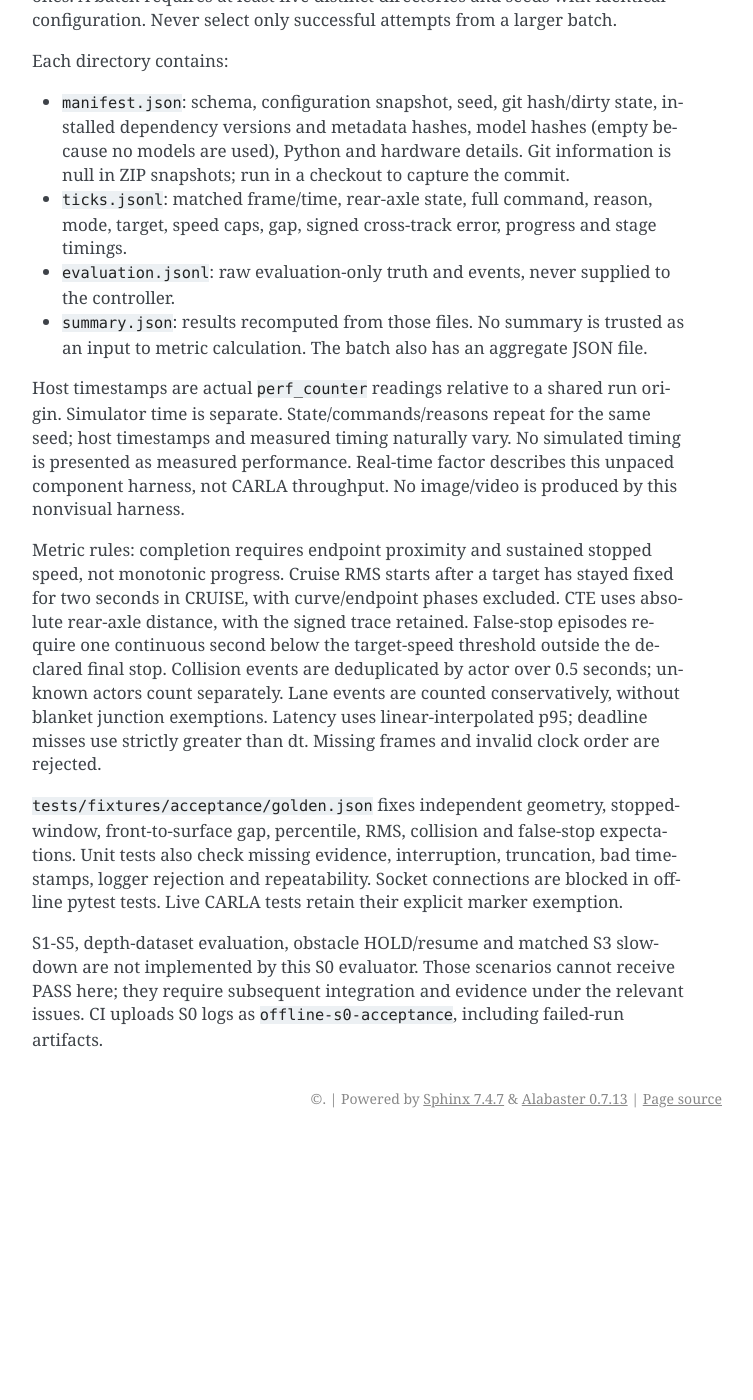
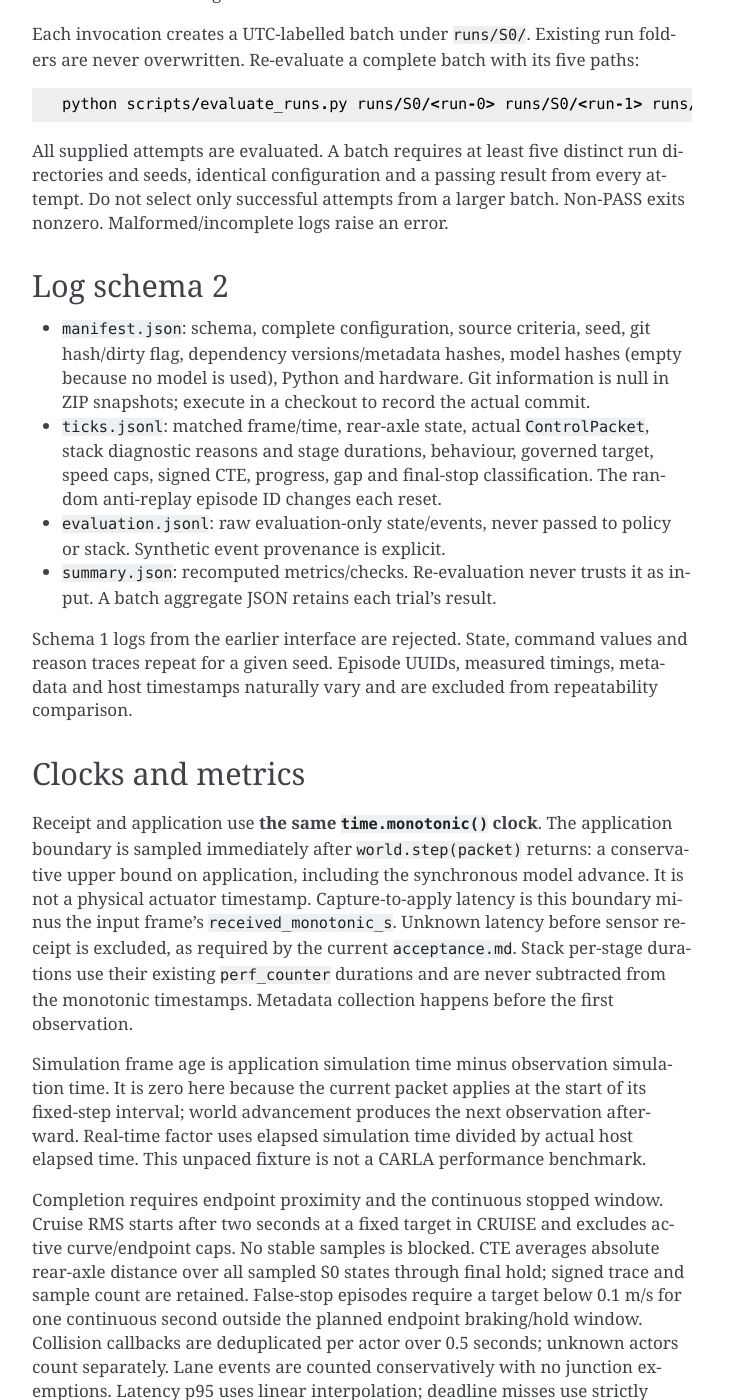
Before and after one commit to kkaaman/kkaaman-elec5308-a2-mo, a Sphinx documentation site: the page built from docs/acceptance-logging.md, in a window 1280 px wide and 1400 px high, scrolled down 776 px. Shown: the whole window, without its empty margins (388-1141 px from the left). Built offline with Sphinx 7.4.7, drawn with Linux system fonts in a browser that asks for light colours; before the commit the page ends 1914 px from its top, so only the background shows below that; some of the changed text lies outside the part shown.

Commit message:
Align acceptance logging with current stack and world contracts

````diff
--- a/docs/acceptance-logging.md
+++ b/docs/acceptance-logging.md
@@ -1,75 +1,104 @@
 # Offline acceptance logging (issue #37)
 
-The S0 component harness runs the inherited `PathFollower` against fixed-step
-bicycle dynamics on a straight 80 m route, without CARLA, neural models or network
-access. It starts at cruise speed, with a small seeded lateral offset, and must
-stop within goal tolerance for a continuous second. Five distinct seeds are used.
-This is **offline controller component evidence**, not a Town10HD result or
-validation of the complete autonomy/perception stack. The supplied snapshot has
-no `AutonomyStack` or `KinematicWorld`; integration with those upstream modules
-must be checked when they become available. Synthetic evaluation events are empty
-in this obstacle-free harness; collision sensing is not validated here.
+The S0 acceptance path uses the shared `KinematicWorld` and `SkeletonStack`
+with an `EmptyDetector` and the inherited `PathFollower` motion policy. No shared
+interfaces are modified. The world starts at cruise speed with a small seeded
+lateral offset on a straight 80 m legal graph edge. Completion requires endpoint
+proximity and speed <=0.1 m/s for a continuous second, not progress alone.
+Five distinct seeds are retained, including failures.
 
-From the repository root, after the documented editable install:
+This is **offline stack/world integration evidence with synthetic observations**.
+It does not validate learned perception, Town10HD, live collision/lane sensors,
+vehicle calibration, obstacle association or the complete CARLA stack. This
+kinematic world does not simulate physical contacts; its empty raw evaluation
+records are explicitly labelled synthetic. No real vehicle safety claim follows
+from their zero counts. No images/video are produced by this nonvisual harness.
+
+From the repository root after the documented editable install:
 
 ```powershell
 python scripts/run_s0_acceptance.py
 python -m pytest
-ruff check .
-sphinx-build -W docs docs/_build/html
+python -m ruff check .
+python -m sphinx -W -b html docs docs/_build/html
 ```
 
-The thresholds are in `configs/acceptance.json`, matching the provisional S0
-values in `acceptance.md`. Each invocation creates a new UTC-labelled batch and
-retains every trial. Existing directories are never overwritten. Rerun a saved
-batch using its five directory paths:
+`configs/acceptance.json` contains operational window settings and the S0
+thresholds. Before a run, the evaluator checks them against the authoritative
+`tests/fixtures/acceptance_definitions.json`; changed applicability, thresholds
+or run counts require an explicit evaluator update. The full source definitions
+are snapshotted in each manifest, so offline re-evaluation needs only the saved
+run files. Missing evidence never becomes zero or PASS.
+
+Each invocation creates a UTC-labelled batch under `runs/S0/`. Existing run
+folders are never overwritten. Re-evaluate a complete batch with its five paths:
 
 ```powershell
 python scripts/evaluate_runs.py runs/S0/<run-0> runs/S0/<run-1> runs/S0/<run-2> runs/S0/<run-3> runs/S0/<run-4> --output rechecked.json
 ```
 
-A non-PASS result exits nonzero. An incomplete or corrupt log raises an error;
-a missing metric is blocked. All supplied attempts are evaluated, including failed
-ones. A batch requires at least five distinct directories and seeds with identical
-configuration. Never select only successful attempts from a larger batch.
+All supplied attempts are evaluated. A batch requires at least five distinct
+run directories and seeds, identical configuration and a passing result from
+every attempt. Do not select only successful attempts from a larger batch.
+Non-PASS exits nonzero. Malformed/incomplete logs raise an error.
 
-Each directory contains:
+## Log schema 2
 
-- `manifest.json`: schema, configuration snapshot, seed, git hash/dirty state,
-  installed dependency versions and metadata hashes, model hashes (empty because
-  no models are used), Python and hardware details. Git information is null in
-  ZIP snapshots; run in a checkout to capture the commit.
-- `ticks.jsonl`: matched frame/time, rear-axle state, full command, reason, mode,
-  target, speed caps, gap, signed cross-track error, progress and stage timings.
-- `evaluation.jsonl`: raw evaluation-only truth and events, never supplied to
-  the controller.
-- `summary.json`: results recomputed from those files. No summary is trusted as
-  an input to metric calculation. The batch also has an aggregate JSON file.
+- `manifest.json`: schema, complete configuration, source criteria, seed,
+  git hash/dirty flag, dependency versions/metadata hashes, model hashes (empty
+  because no model is used), Python and hardware. Git information is null in
+  ZIP snapshots; execute in a checkout to record the actual commit.
+- `ticks.jsonl`: matched frame/time, rear-axle state, actual `ControlPacket`,
+  stack diagnostic reasons and stage durations, behaviour, governed target,
+  speed caps, signed CTE, progress, gap and final-stop classification. The
+  random anti-replay episode ID changes each reset.
+- `evaluation.jsonl`: raw evaluation-only state/events, never passed to policy
+  or stack. Synthetic event provenance is explicit.
+- `summary.json`: recomputed metrics/checks. Re-evaluation never trusts it as
+  input. A batch aggregate JSON retains each trial's result.
 
-Host timestamps are actual `perf_counter` readings relative to a shared run
-origin. Simulator time is separate. State/commands/reasons repeat for the same
-seed; host timestamps and measured timing naturally vary. No simulated timing
-is presented as measured performance. Real-time factor describes this unpaced
-component harness, not CARLA throughput. No image/video is produced by this
-nonvisual harness.
+Schema 1 logs from the earlier interface are rejected. State, command values and
+reason traces repeat for a given seed. Episode UUIDs, measured timings, metadata
+and host timestamps naturally vary and are excluded from repeatability comparison.
 
-Metric rules: completion requires endpoint proximity and sustained stopped
-speed, not monotonic progress. Cruise RMS starts after a target has stayed fixed
-for two seconds in CRUISE, with curve/endpoint phases excluded. CTE uses absolute
-rear-axle distance, with the signed trace retained. False-stop episodes require
-one continuous second below the target-speed threshold outside the declared
-final stop. Collision events are deduplicated by actor over 0.5 seconds; unknown
-actors count separately. Lane events are counted conservatively, without blanket
-junction exemptions. Latency uses linear-interpolated p95; deadline misses use
-strictly greater than dt. Missing frames and invalid clock order are rejected.
+## Clocks and metrics
 
-`tests/fixtures/acceptance/golden.json` fixes independent geometry, stopped-window,
-front-to-surface gap, percentile, RMS, collision and false-stop expectations.
-Unit tests also check missing evidence, interruption, truncation, bad timestamps,
-logger rejection and repeatability. Socket connections are blocked in offline
-pytest tests. Live CARLA tests retain their explicit marker exemption.
+Receipt and application use **the same `time.monotonic()` clock**. The application
+boundary is sampled immediately after `world.step(packet)` returns: a conservative
+upper bound on application, including the synchronous model advance. It is not a
+physical actuator timestamp. Capture-to-apply latency is this boundary minus the
+input frame's `received_monotonic_s`. Unknown latency before sensor receipt is
+excluded, as required by the current `acceptance.md`. Stack per-stage durations
+use their existing `perf_counter` durations and are never subtracted from the
+monotonic timestamps. Metadata collection happens before the first observation.
 
-S1-S5, depth-dataset evaluation, obstacle HOLD/resume and matched S3 slowdown are
-not implemented by this S0 evaluator. Those scenarios cannot receive PASS here;
-they require subsequent integration and evidence under the relevant issues.
-CI uploads S0 logs as `offline-s0-acceptance`, including failed-run artifacts.
+Simulation frame age is application simulation time minus observation simulation
+time. It is zero here because the current packet applies at the start of its
+fixed-step interval; world advancement produces the next observation afterward.
+Real-time factor uses elapsed simulation time divided by actual host elapsed
+time. This unpaced fixture is not a CARLA performance benchmark.
+
+Completion requires endpoint proximity and the continuous stopped window. Cruise
+RMS starts after two seconds at a fixed target in CRUISE and excludes active
+curve/endpoint caps. No stable samples is blocked. CTE averages absolute rear-axle
+distance over all sampled S0 states through final hold; signed trace and sample
+count are retained. False-stop episodes require a target below 0.1 m/s for one
+continuous second outside the planned endpoint braking/hold window. Collision
+callbacks are deduplicated per actor over 0.5 seconds; unknown actors count
+separately. Lane events are counted conservatively with no junction exemptions.
+Latency p95 uses linear interpolation; deadline misses use strictly greater than
+dt. Missing frames, invalid clocks, nonfinite JSON and invalid observations
+cannot pass. All run checks must pass separately, so pooled means cannot mask
+a failed trial.
+
+The golden fixture fixes independent projection geometry, sustained-stop timing,
+a first-stop front-to-surface-gap helper, percentile, RMS, event and false-stop
+expectations. The gap helper is not an implementation of the team's steady-HOLD
+S1-S5 metrics. Tests also check source-criteria drift, actual stack/world runs,
+repeatability, episode/frame mismatches, truncated logs and missing evidence.
+Socket connections are blocked in offline pytest tests; explicitly marked live
+CARLA tests retain their exemption.
+
+S1-S5, depth-dataset evaluation, steady-HOLD margin/speed, resume and matched S3
+slowdown remain outside this S0 evaluator. Those scenarios cannot receive PASS
+here. CI uploads S0 logs as `offline-s0-acceptance`, including failed-run artifacts.
````
Also changed, not shown: 4 other files.
